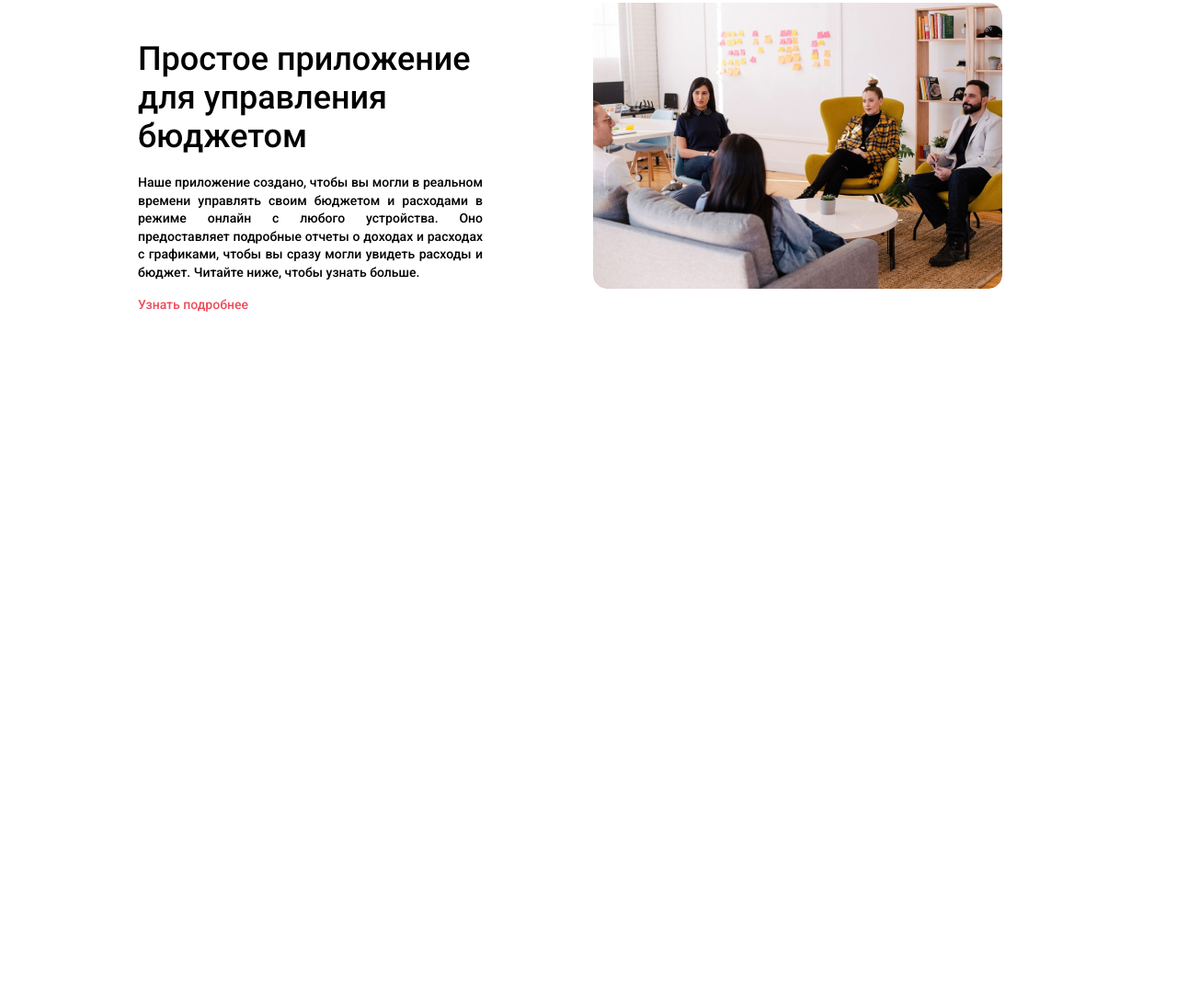
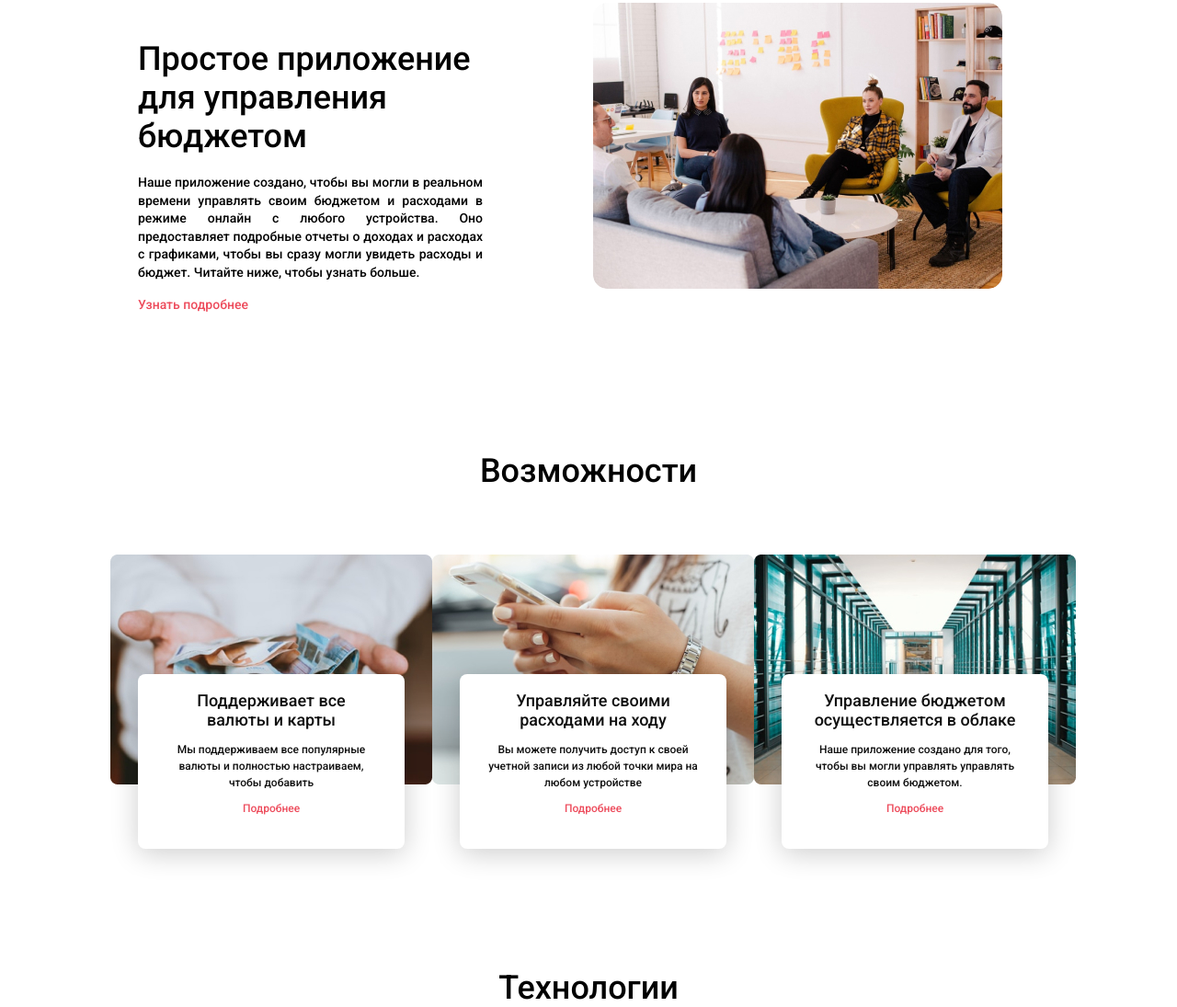
Before and after one commit to LeolazShepard/CloudBudget, a plain HTML site: page index.html in a window 1280 px wide. Shown: the part 817-1912 px from the top of the page at 92% size. Before the commit the page ends 1258 px from the top, so only its background shows below. Drawn offline with Linux system fonts and the light colour scheme.

Commit message:
Made a lot of basic content

```diff
--- a/css/style.css
+++ b/css/style.css
@@ -153,7 +153,7 @@ text-transform: uppercase;
  .content-block-text{
      padding: 130px 120px 100px 150px;
  }
- .content-block-text> h2{
+ h2{
     font-family: 'Roboto';
     font-weight: 500;
     font-size: 36px;
@@ -178,3 +178,54 @@ text-transform: uppercase;
     height: 311px;
     border-radius: 15px;
  }
+ .opportunities-block{
+    padding-top: 50px;
+    margin-bottom: 150px;
+ }
+ .opportunities-block> h2{
+    text-align: center;
+ }
+.opportunities{
+    display: grid;
+    grid-template-columns: 1fr 1fr 1fr;
+    padding: 50px 120px;
+    width: 100%;
+}
+.opportunities-mini-block{
+    justify-self:center;
+}
+.opportunities-img{
+    border-radius: 8px;
+}
+.opportunities-text{
+    position:absolute;
+    margin-left:30px;
+    top: 1550px;
+    text-align: center;
+    padding: 18px 30px;
+    width: 290px;
+    height: 190px;
+    background: #FFFFFF;
+    box-shadow: 0px 5px 30px rgba(0, 0, 0, 0.2);
+    border-radius: 8px;
+    color: #101010;
+}
+.opportunities-text> h3{
+    font-weight: 500;
+    font-size: 18px;
+    line-height: 21px;
+    margin-bottom: 13px;
+}
+.opportunities-text> p{
+    font-size: 12px;
+    line-height: 150%;
+    margin-bottom: 10px;
+}
+.opportunities-text> a{
+    font-size: 12px;
+    line-height: 150%;
+    color: #ED4C5C;
+}
+.technology> h2{
+    text-align: center;
+}
--- a/index.html
+++ b/index.html
@@ -62,6 +62,60 @@
         <img src="../CloudBudget/img/photo with people.jpg" alt="">
       </div>
     </div>
+
+    <div class="opportunities-block">
+      <h2 >Возможности</h2>
+      <div class="opportunities">
+        <div class="opportunities-mini-block">
+          <div class="opportunities-img">
+            <img src="img/money.jpg" alt="money">
+          </div>
+
+          <div class="opportunities-text">
+            <h3>
+              Поддерживает все валюты и карты
+            </h3>
+            <p>
+              Мы поддерживаем все популярные валюты и полностью настраиваем, чтобы добавить
+            </p>
+            <a href="#">Подробнее</a>
+          </div>
+        </div>
+        <div class="opportunities-mini-block">
+          <div class="opportunities-img">
+            <img src="img/smartphone.jpg" alt="">
+          </div>
+
+          <div class="opportunities-text">
+            <h3>
+              Управляйте своими расходами на ходу
+            </h3>
+            <p>
+              Вы можете получить доступ к своей учетной записи из любой точки мира на любом устройстве
+            </p>
+            <a href="#">Подробнее</a>
+          </div>
+        </div>
+        <div class="opportunities-mini-block">
+          <div class="opportunities-img">
+            <img src="img/clouds.jpg" alt="">
+          </div>
+
+          <div class="opportunities-text">
+            <h3>
+              Управление бюджетом осуществляется в облаке
+            </h3>
+            <p>
+              Наше приложение создано для того, чтобы вы могли управлять управлять своим бюджетом.
+            </p>
+            <a href="#">Подробнее</a>
+          </div>
+        </div>
+      </div>
+    </div>
+    <div class="technology">
+      <h2>Технологии</h2>
+    </div>
   </div>
 </body>
 </html>
```
